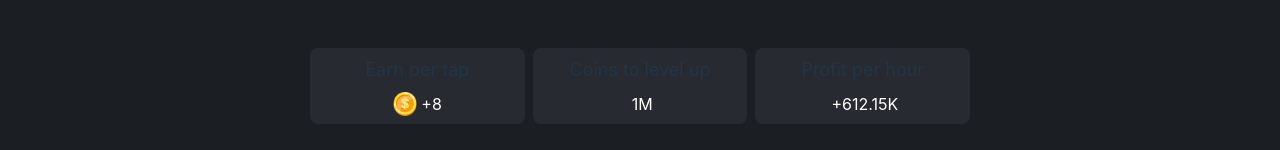
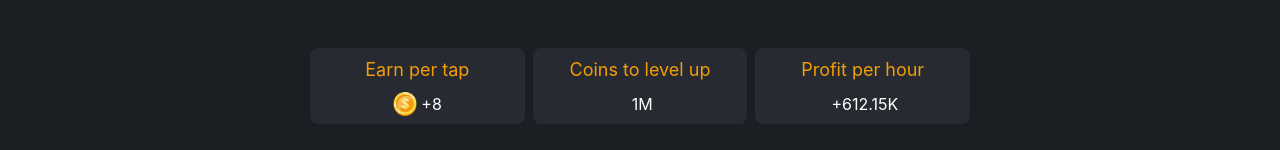
Before and after one commit to 0x0netech/TMS-T2E-hamster-clone, a React (Vite) app: page / in a window 1280 px wide. Shown: the top 150 px of the page. Built offline with nearby package versions, Linux system fonts and the light colour scheme; what @tonconnect/ui-react, @twa-dev/sdk would draw is missing.

Commit message:
commit m

```diff
--- a/src/component/Card.tsx
+++ b/src/component/Card.tsx
@@ -11,7 +11,7 @@ const ExpCard: React.FC<ExpCardProps> = ({ earn, color, profit, flag }) => {
   return (
     <div className="grid grid-col-2 w-1/3  grid-col-1 px-1">
       <div className="group w-full rounded-lg bg-[#272A30] p-2 transition relative duration-300 cursor-pointer hover:translate-y-[3px] hover:shadow-[0 -8px 0px 0px #2196f3]">
-        <p className={`text-sm md:text-lg text-[${color}]`}>{earn}</p>
+        <p className={`text-sm md:text-lg text-[#F39E09]`}>{earn}</p>
         <div className="flex flex-row justify-center align-middle pt-2">
           <p className="text-white text-2xl">
             {flag ? (
```
